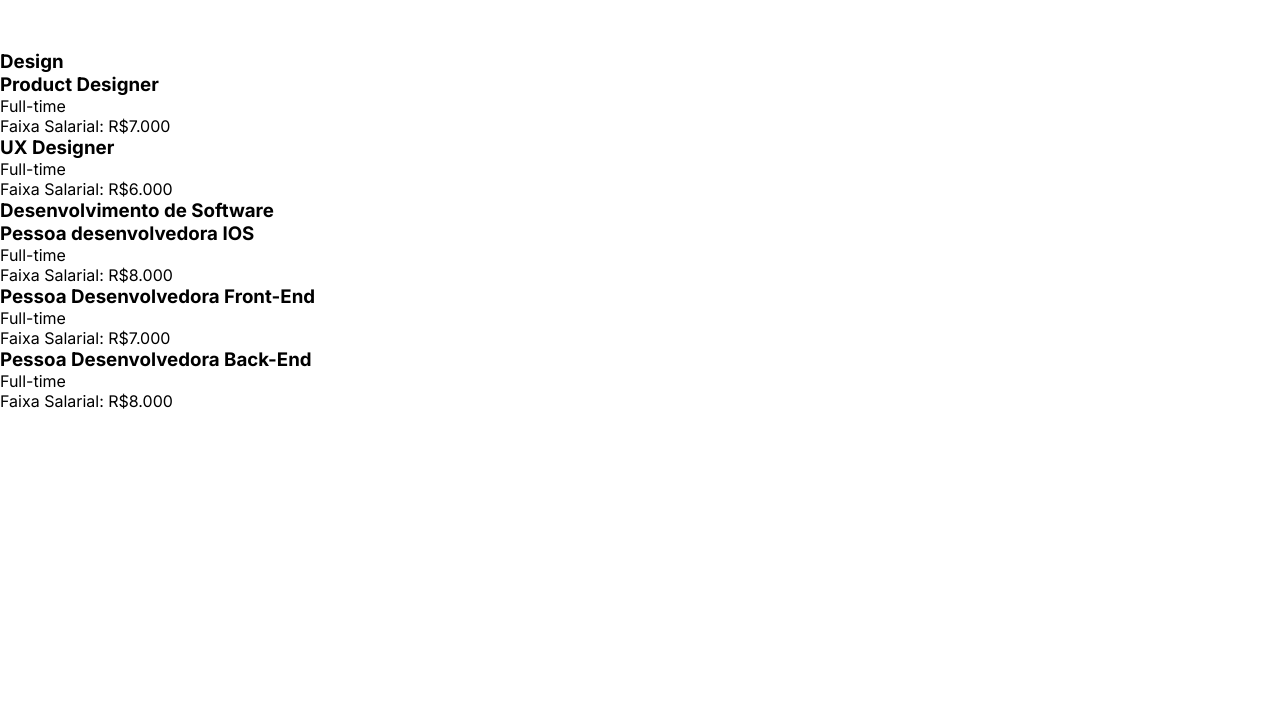
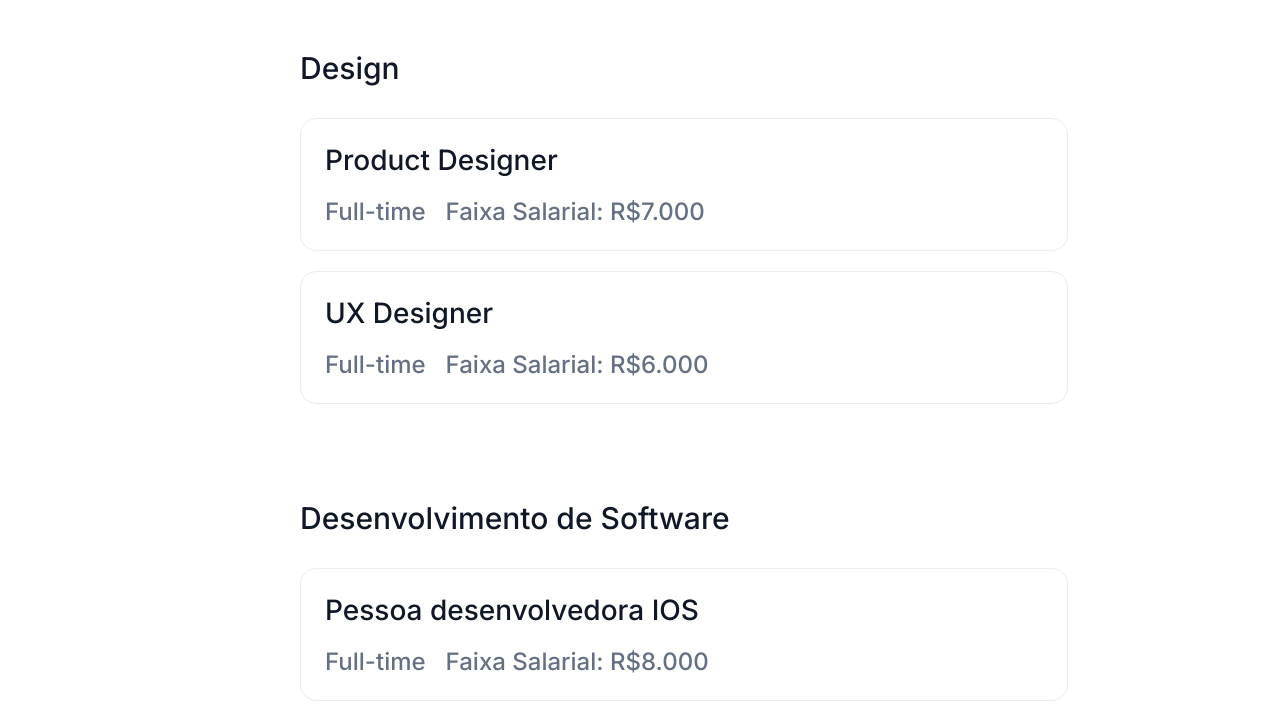
Before and after one commit to RodrigoHarder/7doc-html-css, a plain HTML site: page index.html in a window 1280 px wide. Shown: the part 1553-2271 px from the top of the page. Before the commit the page ends 1964 px from the top, so only its background shows below. Drawn offline with Linux system fonts and the light colour scheme.

Commit message:
Adicionando estilos a parte das vagas

```diff
--- a/style.css
+++ b/style.css
@@ -13,6 +13,7 @@
     --cor-detalhes:#8E2424;
     --cor-fundo:#FFFFFF;
     --cor-vagas:#F9F4F4;
+    --cor-borda: #EAECF0;
 
 }
 
@@ -173,3 +174,49 @@ body{
 .imagem-banner{
     margin-top:64px;
 }
+
+.quarta-secao{
+    width:768px;
+    margin:0 300px;
+    padding-bottom: 96px;
+}
+
+.conteudo-design-titulo{
+    margin-bottom:32px;
+    font-size: 30px;
+    font-weight: 500;
+    color: var(--cor-titulo);
+}
+
+.funcao{
+    margin-bottom: 20px;
+    display:flex;
+    flex-direction: column;
+    gap:20px;
+    border: 1px solid var(--cor-borda);
+    border-radius: 16px;
+    padding: 24px;
+}
+
+.titulo-secao{
+    font-size: 28px;
+    font-weight: 500;
+    color: var(--cor-titulo);
+}
+
+.secao-infos{
+    display:flex;
+    flex-direction: row;
+    gap:20px;
+}
+
+.secao-infos-texto{
+    font-size: 24px;
+    font-weight: 500;
+    color: var(--cor-paragrafos);
+}
+
+.parte-software{
+    margin-top: 96px;
+
+}
```
